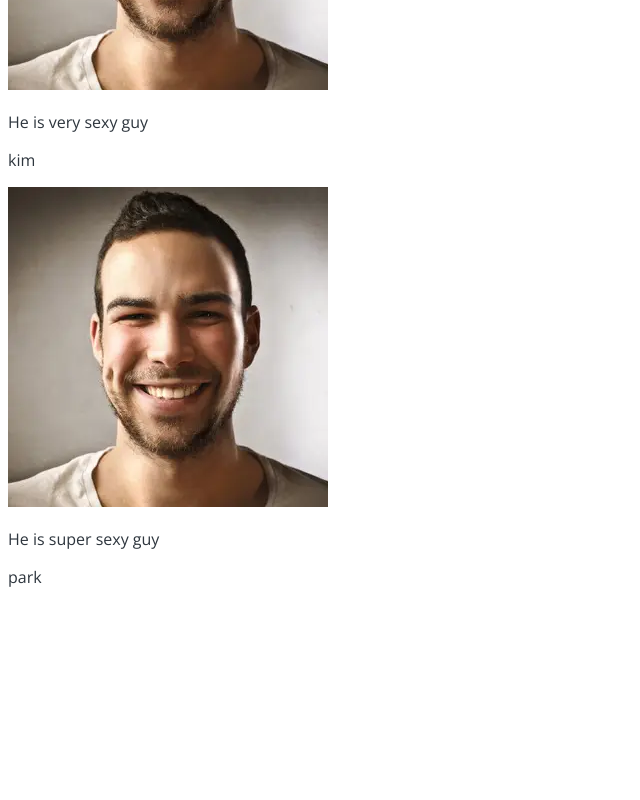
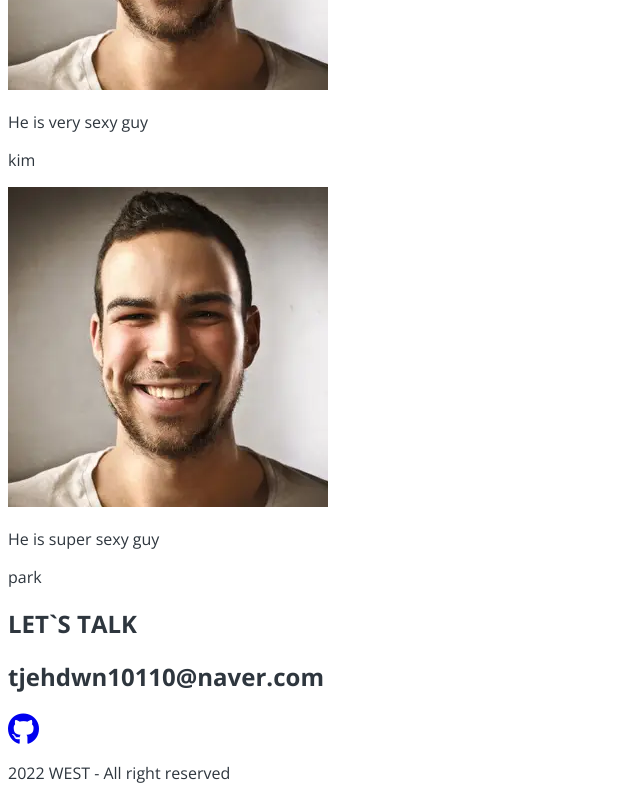
Before and after one commit to WestEastZ/portfolio, a plain HTML site: page index.html in a window 1280 px wide. Shown: the part 2745-3545 px from the top of the page, without its empty margins (0-640 px from the left). Before the commit the page ends 3349 px from the top, so only its background shows below. Drawn offline with nearby package versions, Linux system fonts and the light colour scheme.

Commit message:
HTML : contact

```diff
--- a/index.html
+++ b/index.html
@@ -200,7 +200,16 @@
     </section>
 
     <!-- contact -->
-    <section id="contact"></section>
+    <section id="contact">
+      <h1 class="contact__title">LET`S TALK</h1>
+      <h2 class="contact__email">tjehdwn10110@naver.com</h2>
+      <div class="contact__link">
+        <a href="https://github.com/WestEastZ">
+          <i class="fab fa-github fa-2x"></i>
+        </a>
+      </div>
+      <p class="contact__right">2022 WEST - All right reserved</p>
+    </section>
 
     <!-- js -->
     <script src="main.js" defer></script>
```
